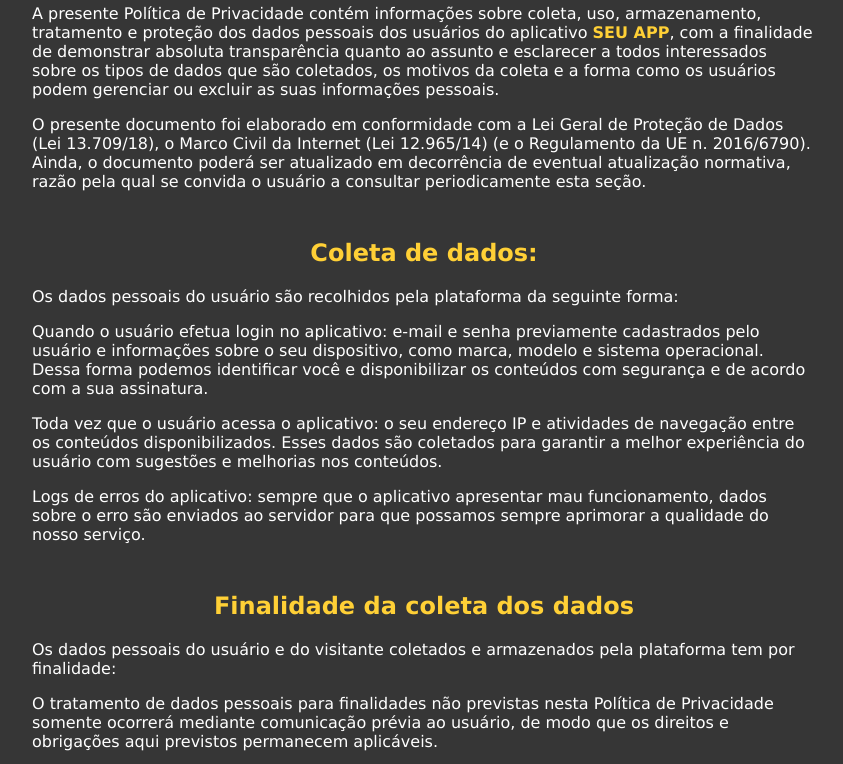
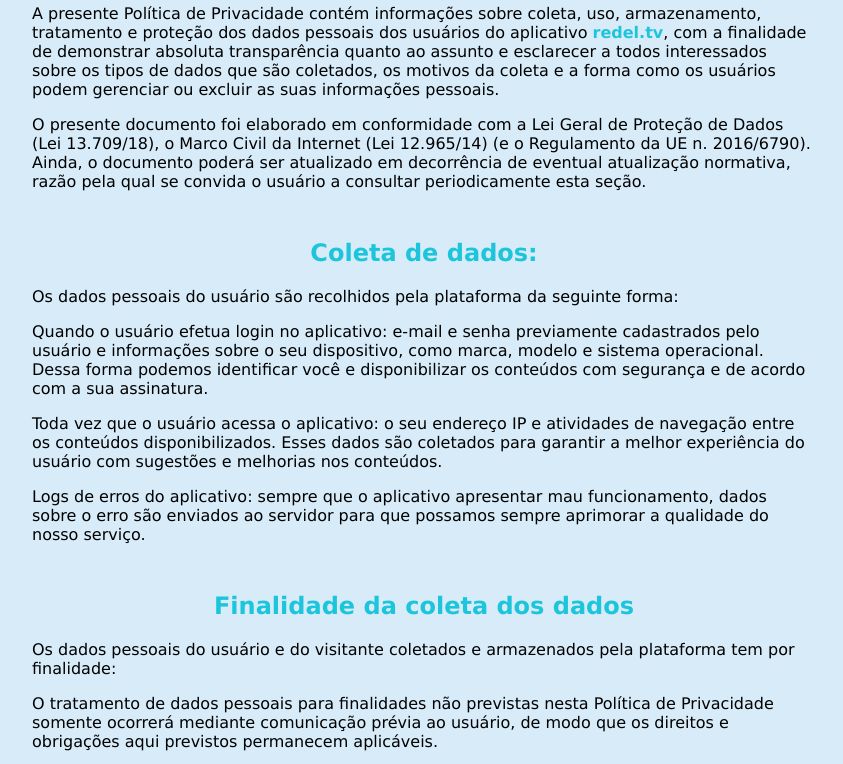
Before and after one commit to Mateus-Ca13/politica-de-privacidade, a plain HTML site: page index.html in a window 1280 px wide. Shown: the part 172-936 px from the top of the page, without its empty margins (216-1059 px from the left). Drawn offline with Linux system fonts and the light colour scheme.

Commit message:
update redel

```diff
--- a/index.html
+++ b/index.html
@@ -13,7 +13,7 @@
         <section>
             <h1>Política de Privacidade</h1>
             <p>A presente Política de Privacidade contém informações sobre coleta, uso, armazenamento, tratamento e
-                proteção dos dados pessoais dos usuários do aplicativo <span class="app">SEU APP</span>, com a finalidade de demonstrar absoluta
+                proteção dos dados pessoais dos usuários do aplicativo <span class="app">redel.tv</span>, com a finalidade de demonstrar absoluta
                 transparência quanto ao assunto e esclarecer a todos interessados sobre os tipos de dados que são
                 coletados, os motivos da coleta e a forma como os usuários podem gerenciar ou excluir as suas
                 informações pessoais.</p>
--- a/styles.css
+++ b/styles.css
@@ -1,21 +1,21 @@
 body {
-    background-color: #363636;
+    background-color: #d7ebf8;
     font-family: 'Lucida Sans', 'Lucida Sans Regular', 'Lucida Grande', 'Lucida Sans Unicode', Geneva, Verdana, sans-serif;
 
 }
 
 h1, h2 {
-    color: #ffd036;
+    color: #1cc5db;
     text-align: center;
     margin-top: 2em;
 }
 
 p {
-    color: #fff;
+    color: #000000;
 }
 
 span {
-    color: #ffd036;
+    color: #1cc5db;
     font-weight: 700;
 }
 
```
